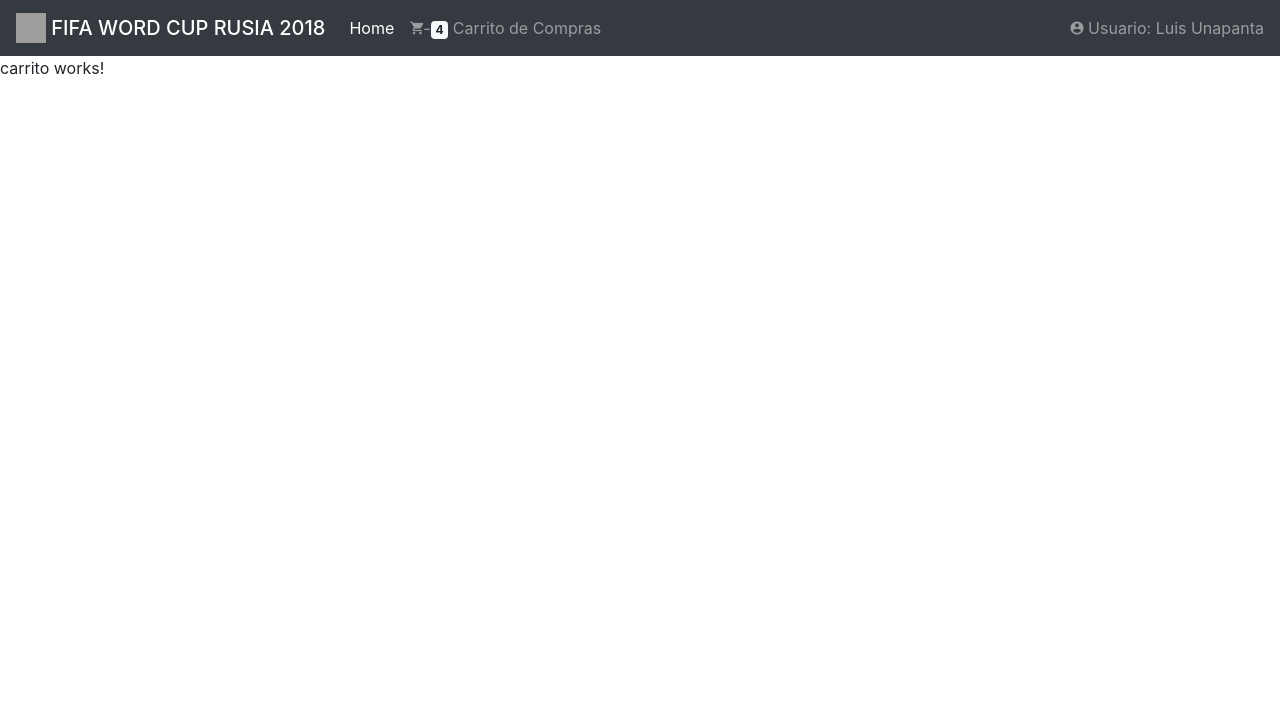
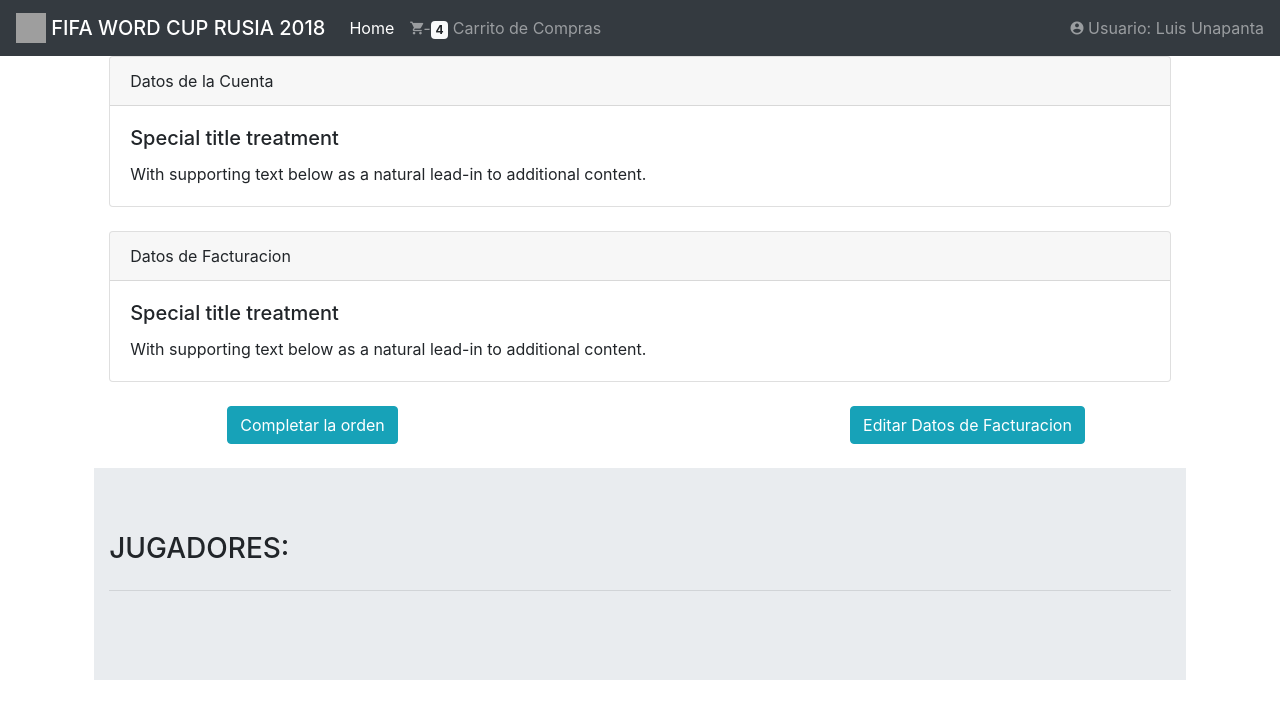
Before and after one commit to picorbohemio/ExamenSegundoBimestreTWJ, an Angular app in the folder carrito-de-compras/: page /carrito in a window 1280 px wide. Shown: the top 718 px of the page. Built offline with nearby package versions, Linux system fonts and the light colour scheme; grey boxes are pictures that could not be loaded.

Commit message:
antes de morir

```diff
--- a/carrito-de-compras/src/app/carrito/carrito.component.html
+++ b/carrito-de-compras/src/app/carrito/carrito.component.html
@@ -1,3 +1,62 @@
-<p>
-  carrito works!
-</p>
+<div class="row">
+  <div class="col-sm-1"></div>
+  <div class="col-sm-10">
+    <div class="card">
+      <div class="card-header">Datos de la Cuenta</div>
+      <div class="card-body">
+        <h5 class="card-title">Special title treatment</h5>
+        <p class="card-text">With supporting text below as a natural lead-in to additional content.</p>
+
+      </div>
+    </div>
+  </div>
+
+  <div class="col-sm-1"></div>
+  <div class="col-sm-12"><br></div>
+  <div class="col-sm-1"></div>
+
+  <div class="col-sm-10">
+    <div class="card">
+      <div class="card-header">Datos de Facturacion</div>
+      <div class="card-body">
+        <h5 class="card-title">Special title treatment</h5>
+        <p class="card-text">With supporting text below as a natural lead-in to additional content.</p>
+
+      </div>
+    </div>
+  </div>
+
+  <div class="col-sm-1"></div>
+  <div class="col-sm-12"><br></div>
+
+  <div class="col-sm-6" align="center">
+    <button type="button" class="btn btn-info">Completar la orden</button>
+  </div>
+
+  <div class="col-sm-6" align="center">
+    <button type="button" class="btn btn-info">Editar Datos de Facturacion</button>
+  </div>
+
+  <div class="col-sm-12"><br></div>
+
+  <div class="col-sm-1"></div>
+  <div class=" col-sm-10 jumbotron jumbotron-fluid">
+    <div class="container">
+      <h3>JUGADORES:</h3>
+      <hr class="my-4">
+    </div>
+    <div *ngFor="let compra of compras">
+      <div class="row">
+        <div class="col-sm-1"></div>
+        <div class="col-sm-10">
+
+        </div>
+        <div class="col-sm-1"></div>
+      </div>
+
+    </div>
+  </div>
+  <div class="col-sm-1"></div>
+
+
+</div>
--- a/carrito-de-compras/src/app/carrito/carrito.component.ts
+++ b/carrito-de-compras/src/app/carrito/carrito.component.ts
@@ -1,4 +1,5 @@
 import { Component, OnInit } from '@angular/core';
+import {ComprasService} from "../servicios/compras.service";
 
 @Component({
   selector: 'app-carrito',
@@ -7,9 +8,16 @@ import { Component, OnInit } from '@angular/core';
 })
 export class CarritoComponent implements OnInit {
 
-  constructor() { }
+  compras;
+  constructor(private _compras: ComprasService) { }
+
 
   ngOnInit() {
+    this.cargarCompras();
+  }
+
+  cargarCompras(){
+    this.compras=this._compras.getJugadores();
   }
 
 }
--- a/carrito-de-compras/src/app/equipo/equipo.component.html
+++ b/carrito-de-compras/src/app/equipo/equipo.component.html
@@ -17,7 +17,9 @@
           </div>
           <div class="col-sm-7">
             <h5 class="card-title">Nombre: {{equipo[0].nombre}} </h5>
-            <p class="card-text">With supporting text below as a natural lead-in to additional content.</p>
+            <p class="card-text">Numero de Copas: {{equipo[0].numeroCopas}}</p>
+            <p class="card-text">Fecha de Creacion: {{equipo[0].fechaCreacion}}</p>
+            <p class="card-text">Liga: {{equipo[0].liga}}</p>
 
           </div>
         </div>
--- a/carrito-de-compras/src/app/home/home.component.html
+++ b/carrito-de-compras/src/app/home/home.component.html
@@ -9,8 +9,6 @@
             <input class="form-control mr-sm-2" [(ngModel)]="searchText" type="search" placeholder="Buscar" aria-label="Search">
           </div>
           <div class="col-sm-3">
-            <h1>{{searchText}}</h1>
-
             <button class="btn btn-outline-primary my-2 my-sm-0" type="button" ><i class="icon ion-md-search"></i> Buscar</button>
           </div>
           <div class="col-sm-3"></div>
@@ -26,14 +24,10 @@
         <h3>EQUIPOS:</h3>
         <hr class="my-4">
         <div class="row">
-          <div class="col-sm-4" *ngFor="let a of array | search: searchText ">
-            <div class="col-sm-4" *ngFor="let equipo of arrayEquipos ">
-            <div *ngIf="equipo.nombre==a">
-              <h5>{{equipo.liga}}</h5>
-            </div>
-          </div>
-          </div>
-          <div class="col-sm-4" *ngFor="let equipo of arrayEquipos ">
+
+            <div class="col-sm-4" *ngFor=" let nombre of arrayNombresEquipos | search: searchText ">
+              <div *ngFor="let equipo of equipos">
+                <div *ngIf="equipo.nombre==nombre">
                   <div class="card">
                     <div align="center"><img class="card-img-top img-fluid" style="width: 50%" [src]=equipo.urlImagen alt="Card image cap"></div>
 
@@ -46,6 +40,10 @@
                     </div>
                   </div>
                 </div>
+              </div>
+          </div>
+
+
         </div>
       </div>
       <button type="button" class="btn btn-info" data-toggle="collapse" data-target="#demo">Simple collapsible</button>
@@ -63,7 +61,11 @@
         <h3>JUGADORES:</h3>
         <hr class="my-4">
         <div class="row">
-          <div class="col-sm-3" *ngFor="let jugador of arrayJugadores">
+
+          <div class="col-sm-3" *ngFor=" let nombre of arrayNombresJugadores | search: searchText ">
+            <div *ngFor="let jugador of jugadores">
+              <div *ngIf="jugador.nombre==nombre">
+
                 <div class="card">
                   <div align="center"><img class="card-img-top img-fluid" [src]=jugador.urlImagen alt="Imagen Jugador"></div>
                   <div class="card-body">
@@ -72,7 +74,8 @@
                     <a href="#" [routerLink]="['/equipo',jugador.equipoIDFK.id,'jugador',jugador.id]" class="btn btn-primary"><i class="icon ion-md-today"></i> Detalles</a>
                   </div>
                 </div>
-
+              </div>
+            </div>
           </div>
         </div>
       </div>
--- a/carrito-de-compras/src/app/home/home.component.ts
+++ b/carrito-de-compras/src/app/home/home.component.ts
@@ -10,10 +10,11 @@ import {HttpClient} from "@angular/common/http";
 export class HomeComponent implements OnInit {
 
   clickEnBuscar: EventEmitter<object> = new EventEmitter();
-  arrayEquipos;
-  arrayJugadores : object;
+  equipos;
+  jugadores;
   searchText:string;
-  array=[];
+  arrayNombresEquipos=[];
+  arrayNombresJugadores=[];
 
 
 
@@ -29,10 +30,8 @@ export class HomeComponent implements OnInit {
         results=>{
           console.log(results);
           //this.arrayEquipos=JSON.parse(JSON.stringify(results));
-
-          this.arrayEquipos=results;
-          //console.log(this.arrayEquipos[0].nombre)
-          this.llenar();
+          this.equipos=results;
+          this.llenarEquipos();
 
         },
         (error)=>{
@@ -50,7 +49,8 @@ export class HomeComponent implements OnInit {
       .subscribe(
         results=>{
           console.log(results);
-          this.arrayJugadores=results;
+          this.jugadores=results;
+          this.llenarJugadores()
 
         },
         (error)=>{
@@ -65,9 +65,15 @@ export class HomeComponent implements OnInit {
 
   }
 
-  llenar(){
-    for (var i = 0; i < this.arrayEquipos.length; i++) {
-      this.array.push(this.arrayEquipos[i].nombre);
+  llenarEquipos(){
+    for (var i = 0; i < this.equipos.length; i++) {
+      this.arrayNombresEquipos.push(this.equipos[i].nombre);
+    }
+  }
+
+  llenarJugadores(){
+    for (var i = 0; i < this.jugadores.length; i++) {
+      this.arrayNombresJugadores.push(this.jugadores[i].nombre);
     }
   }
 
--- a/carrito-de-compras/src/app/jugador/jugador.component.html
+++ b/carrito-de-compras/src/app/jugador/jugador.component.html
@@ -21,7 +21,7 @@
             <p class="card-text">Goles: {{jugador[0].goles}}</p>
             <p class="card-text">Fecha de Ingreso: {{jugador[0].fechaIngreso}}</p>
             <p class="card-text">Precio: {{jugador[0].valor | currency}}</p>
-            <button [routerLink]="['/home']" class="btn btn-primary">
+            <button [routerLink]="['/home']" (click)="comprarJugador()" class="btn btn-primary">
               <i class="icon ion-md-cart"></i> Agregar al Carro</button>
           </div>
         </div>
--- a/carrito-de-compras/src/app/jugador/jugador.component.ts
+++ b/carrito-de-compras/src/app/jugador/jugador.component.ts
@@ -1,6 +1,7 @@
 import { Component, OnInit } from '@angular/core';
 import {HttpClient} from "@angular/common/http";
 import {ActivatedRoute} from "@angular/router";
+import {ComprasService} from "../servicios/compras.service";
 
 @Component({
   selector: 'app-jugador',
@@ -9,12 +10,12 @@ import {ActivatedRoute} from "@angular/router";
 })
 export class JugadorComponent implements OnInit {
 
-  jugador;
+  jugador=[];
   _parametros:any;
 
   nombre:string;
 
-  constructor(private _httpClient: HttpClient, private _activetedRoute:ActivatedRoute) { }
+  constructor(private _httpClient: HttpClient, private _activetedRoute:ActivatedRoute, private _compras: ComprasService) { }
 
   ngOnInit() {
     this.cargarJugador();
@@ -26,9 +27,10 @@ export class JugadorComponent implements OnInit {
       this._parametros=parametros;
       this._httpClient.get('http://localhost:1337/jugador?id='+this._parametros.idjugador)
         .subscribe(
-          (res)=>{
+          (res:any[])=>{
             this.jugador=res;
             console.log(this.jugador);
+            console.log(this.jugador[0].nombre);
           },
           (err)=>{
             console.log(err);
@@ -37,9 +39,11 @@ export class JugadorComponent implements OnInit {
 
 
     });
+  }
 
-
-
+  comprarJugador(){
+    this._compras.ingresarJugadores(this.jugador);
+    console.log(this._compras)
   }
 
 }
--- /dev/null
+++ b/carrito-de-compras/src/app/servicios/compras.service.ts
@@ -0,0 +1,44 @@
+import { Injectable } from '@angular/core';
+
+@Injectable({
+  providedIn: 'root'
+})
+export class ComprasService {
+
+  private _carrito;
+
+  constructor() {
+    this._carrito = [
+      {
+        //id:10,
+        //equipoIDFK: 10,
+        nombre: 'Charly',
+        apellido: 'Charly',
+        //fechaIngreso: 'Charly',
+        //numeroCamiseta: 10,
+        //goles: 2,
+        //urlImagen:'Charly',
+
+      }];
+  }
+
+  public getJugadores(){
+    return this._carrito;
+  }
+
+  public ingresarJugadores(jugador){
+    this._carrito.push(
+      {
+        'id': jugador[0].id,
+        'equipoIDFK': jugador[0].equipoIDFK,
+        'nombre': jugador[0].nombre,
+        'apellido': jugador[0].apellido,
+        'fechaIngreso': jugador[0].fechaIngreso,
+        'numeroCamiseta': jugador[0].numeroCamiseta,
+        'goles': jugador[0].goles,
+        'urlImagen' : jugador[0].urlImagen
+
+      }
+    );
+  }
+}
```
Also changed, not shown: carrito-de-compras/src/app/servicios/usuario.service.ts (added, +9 -0 lines), 2 other files (tests, documents, lock files or other folders). Lines whose indentation alone changed are shown as unchanged.
